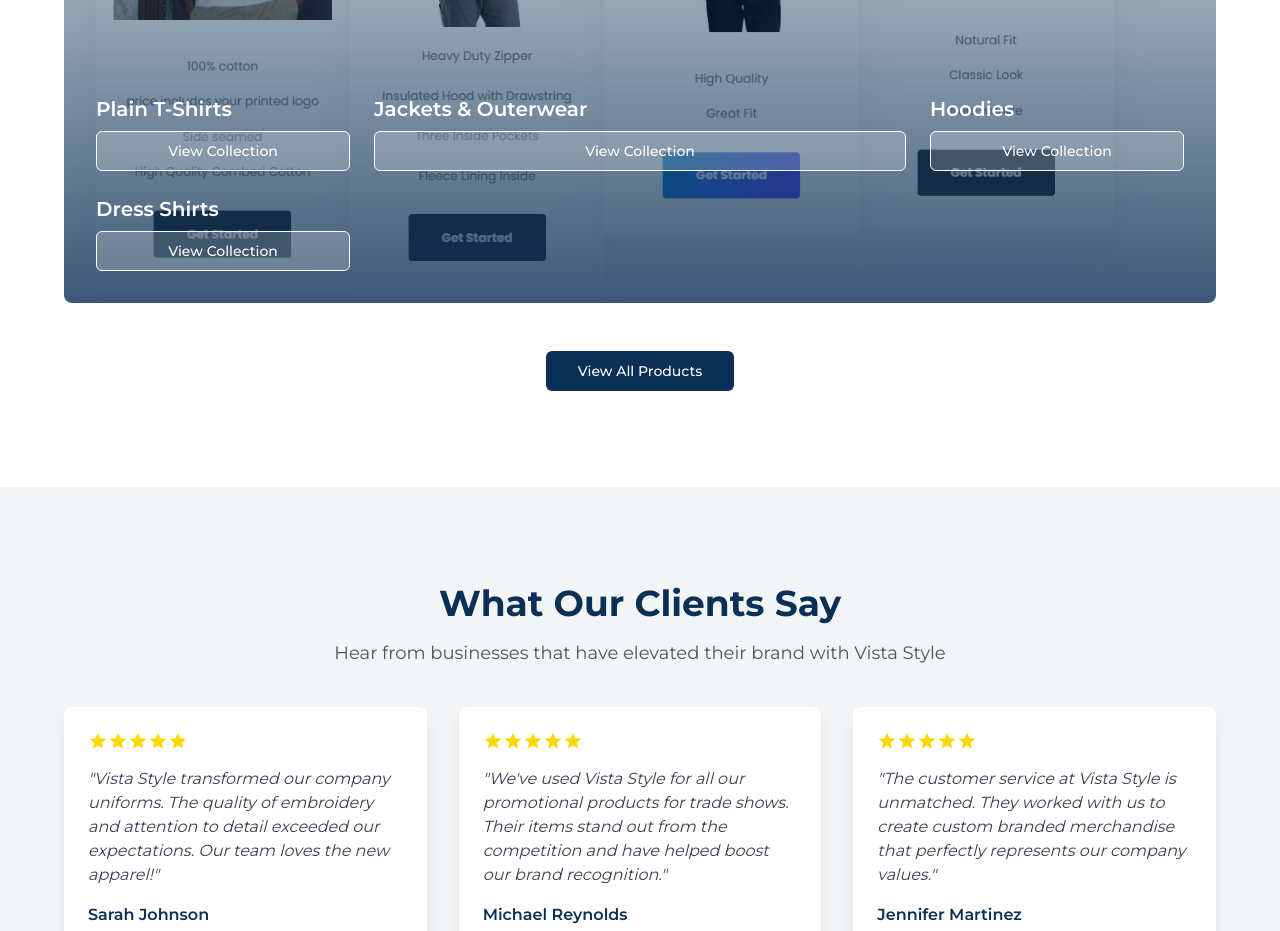
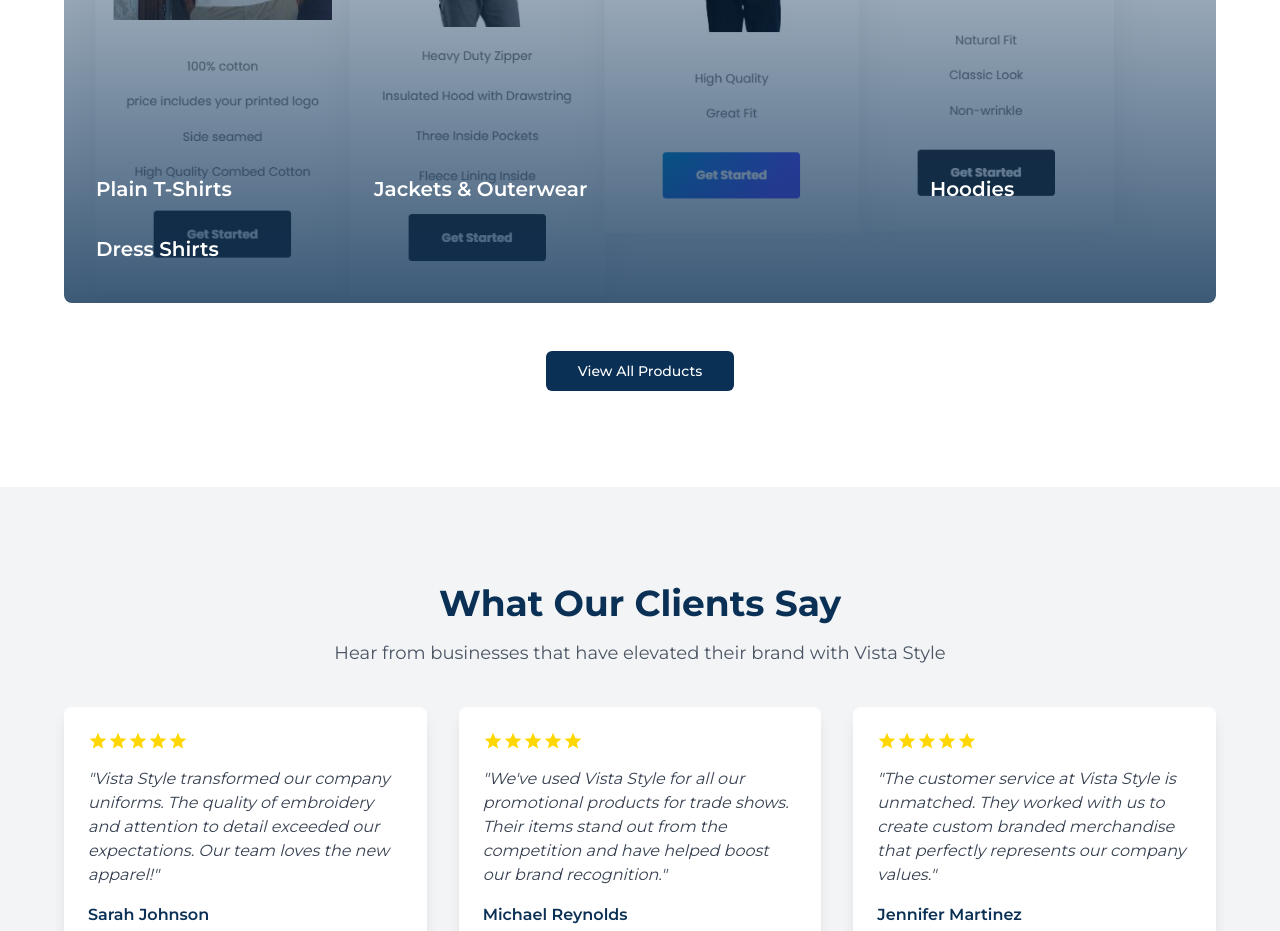
Before and after one commit to vlastop21/vista-style-designs-launch, a React (Vite) app: page / in a window 1280 px wide. Shown: the part 2320-3251 px from the top of the page. Built offline with nearby package versions, Linux system fonts and the light colour scheme.

Commit message:
Remove buttons from picture
Remove the buttons from the featured products image.

```diff
--- a/src/components/Products.tsx
+++ b/src/components/Products.tsx
@@ -49,9 +49,6 @@ const Products = () => {
                   style={{ animationDelay: `${0.1 * (index + 1)}s` }}
                 >
                   <h3 className="text-white font-semibold text-xl mb-2">{category.title}</h3>
-                  <Button asChild variant="outline" className="bg-white/20 backdrop-blur-sm text-white border-white hover:bg-white hover:text-vista-blue w-full">
-                    <a href="#products">View Collection</a>
-                  </Button>
                 </div>
               ))}
             </div>
```
